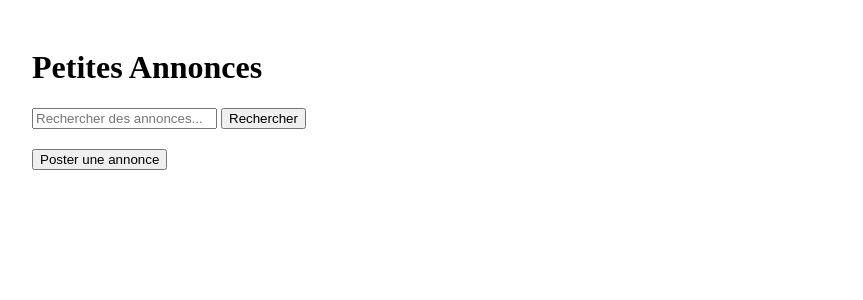
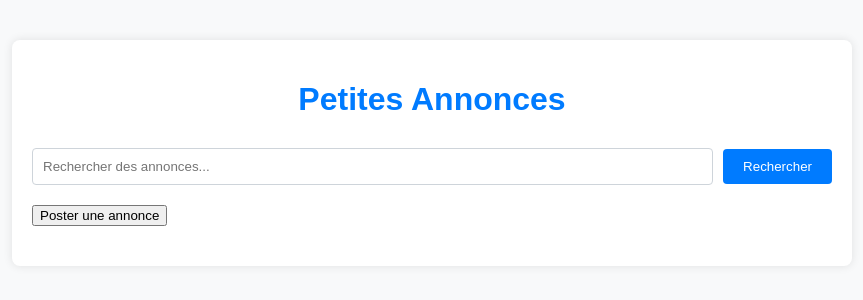
Before and after one commit to Adrew-Kirts/EcoAds, a web app: file public/index.html in a window 1280 px wide. Shown: the top 300 px of the page, without its empty margins (208-1071 px from the left). Run offline with its HTML, style and script files only (its server is not run), Linux system fonts and the light colour scheme; some libraries are stand-ins or nearby versions.

Commit message:
css update

```diff
--- a/css/style.css
+++ b/css/style.css
@@ -1,24 +1,138 @@
+/* General Styles */
+body {
+  font-family: 'Arial', sans-serif;
+  background-color: #f8f9fa;
+  color: #343a40;
+  margin: 0;
+  padding: 0;
+}
+
 .hidden {
   display: none;
 }
 
+/* Container */
 .container {
   max-width: 800px;
-  margin: 0 auto;
+  margin: 40px auto;
   padding: 20px;
+  background-color: #ffffff;
+  box-shadow: 0 0 10px rgba(0, 0, 0, 0.1);
+  border-radius: 8px;
 }
 
-.search-container,
+/* Header */
+.container h1 {
+  text-align: center;
+  margin-bottom: 30px;
+  color: #007bff;
+}
+
+/* Search Container */
+.search-container {
+  display: flex;
+  justify-content: space-between;
+  align-items: center;
+  margin-bottom: 20px;
+}
+
+.search-container input {
+  flex: 1;
+  padding: 10px;
+  border: 1px solid #ced4da;
+  border-radius: 4px;
+  margin-right: 10px;
+}
+
+.search-container button {
+  padding: 10px 20px;
+  background-color: #007bff;
+  color: white;
+  border: none;
+  border-radius: 4px;
+  cursor: pointer;
+}
+
+.search-container button:hover {
+  background-color: #0056b3;
+}
+
+/* Post Form */
 #postForm {
   margin-bottom: 20px;
 }
 
-#adsContainer div {
-  border: 1px solid #ccc;
+#postForm h2 {
+  margin-bottom: 15px;
+  color: #007bff;
+}
+
+#postForm form {
+  display: flex;
+  flex-direction: column;
+}
+
+#postForm input,
+#postForm textarea {
   padding: 10px;
+  border: 1px solid #ced4da;
+  border-radius: 4px;
   margin-bottom: 10px;
 }
 
+#postForm button {
+  padding: 10px 20px;
+  background-color: #28a745;
+  color: white;
+  border: none;
+  border-radius: 4px;
+  cursor: pointer;
+}
+
+#postForm button:hover {
+  background-color: #218838;
+}
+
+/* Ads Container */
+#adsContainer div {
+  border: 1px solid #dee2e6;
+  padding: 15px;
+  border-radius: 4px;
+  background-color: #f8f9fa;
+  margin-bottom: 10px;
+}
+
+#adsContainer div h3 {
+  margin: 0 0 10px 0;
+  color: #007bff;
+}
+
+#adsContainer div p {
+  margin: 0;
+}
+
+/* Pagination */
+#pagination {
+  display: flex;
+  justify-content: center;
+  margin-top: 20px;
+}
+
 #pagination button {
+  padding: 10px 15px;
+  background-color: #007bff;
+  color: white;
+  border: none;
+  border-radius: 4px;
+  cursor: pointer;
   margin-right: 5px;
 }
+
+#pagination button:hover {
+  background-color: #0056b3;
+}
+
+#pagination button:disabled {
+  background-color: #6c757d;
+  cursor: default;
+}
```
